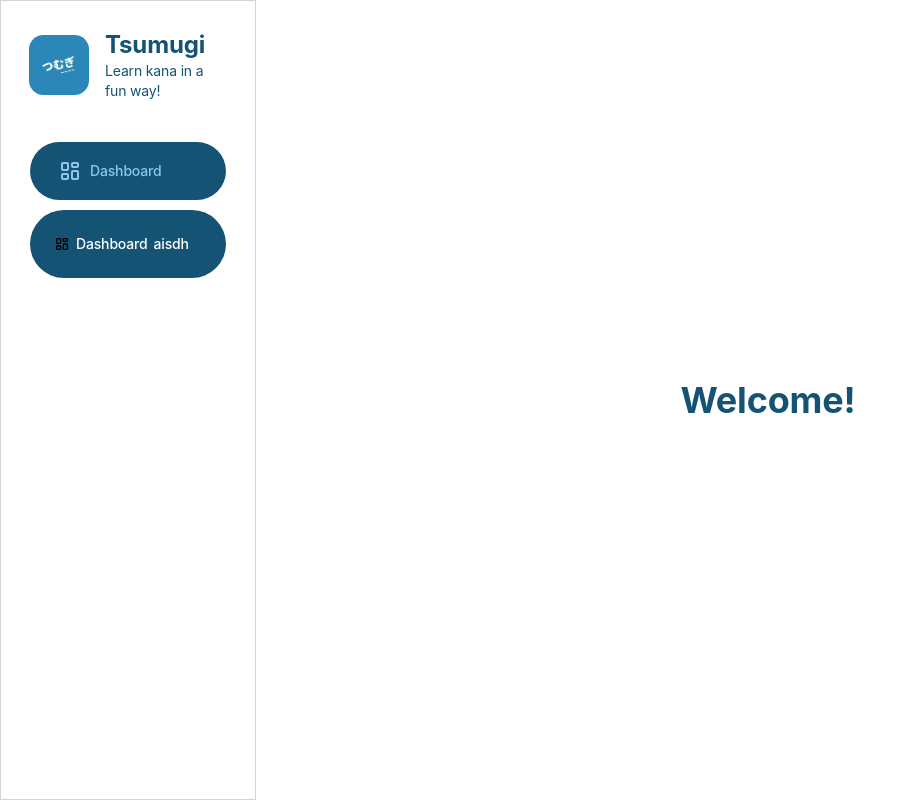
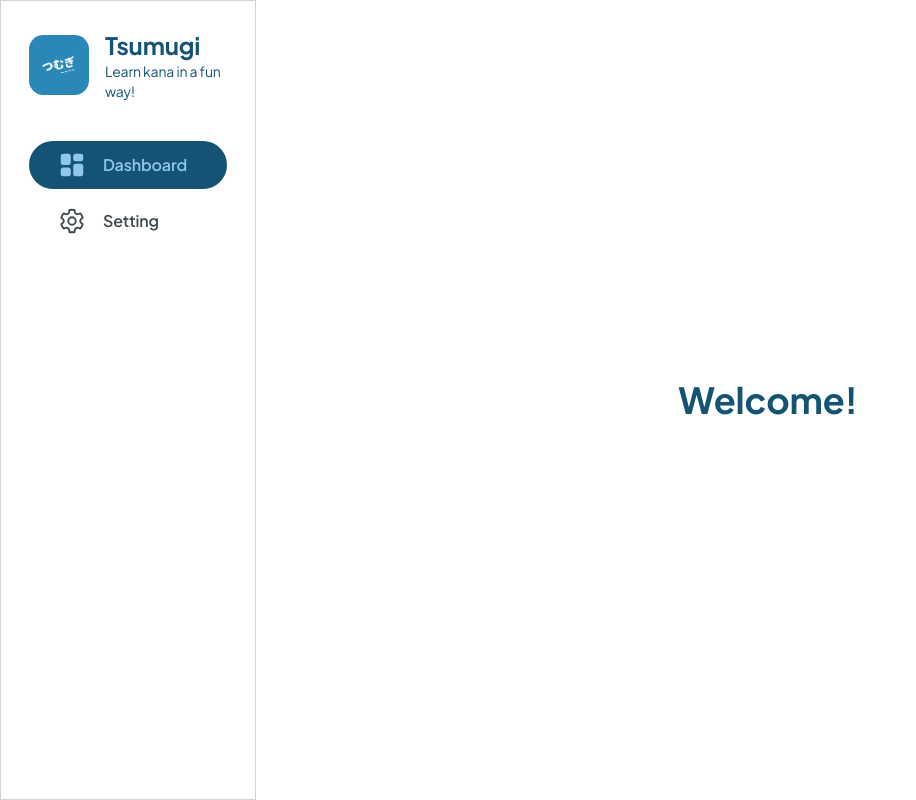
Before and after one commit to ryaand/Tsumugi, a React (Vite) app: page / in a window 1280 px wide. Shown: the whole page, without its empty margins (0-916 px from the left). Built offline with nearby package versions, Linux system fonts and the light colour scheme.

Commit message:
refactor(navbar): add settings button

```diff
--- a/index.html
+++ b/index.html
@@ -1,14 +1,21 @@
 <!doctype html>
 <html lang="en">
+
 <head>
   <meta charset="UTF-8" />
   <link rel="icon" type="image/svg+xml" href="/vite.svg" />
   <meta name="viewport" content="width=device-width, initial-scale=1.0" />
   <title>Tauri + React + Typescript</title>
+  <link rel="preconnect" href="https://fonts.googleapis.com">
+  <link rel="preconnect" href="https://fonts.gstatic.com" crossorigin>
+  <link
+    href="https://fonts.googleapis.com/css2?family=Bricolage+Grotesque:opsz,wght@12..96,200..800&family=Plus+Jakarta+Sans:ital,wght@0,200..800;1,200..800&display=swap"
+    rel="stylesheet">
 </head>
 
 <body>
   <div id="root"></div>
   <script type="module" src="/src/main.tsx"></script>
 </body>
+
 </html>
--- a/src-tauri/tauri.conf.json
+++ b/src-tauri/tauri.conf.json
@@ -16,8 +16,8 @@
         "width": 800,
         "height": 600,
         "resizable": true,
-        "minWidth": 800,
-        "minHeight": 600
+        "minWidth": 1280,
+        "minHeight": 720
       }
     ],
     "security": {
--- a/src/App.css
+++ b/src/App.css
@@ -4,6 +4,11 @@
 @import "@fontsource-variable/inter";
 
 @custom-variant dark (&:is(.dark *));
+
+body {
+  font-family: "Plus Jakarta Sans", sans-serif;
+}
+
 
 ::-webkit-scrollbar {
   width: 5px;
--- a/src/App.tsx
+++ b/src/App.tsx
@@ -2,18 +2,33 @@ import { Routes, Route } from 'react-router-dom';
 import "./App.css";
 import MainMenu from './features/mainMenu/page';
 import Navbar from './utilities/navbar';
+import { useEffect } from 'react';
 
 const App = () => {
+    useEffect(() => {
+        const handleContextMenu = (e: MouseEvent) => {
+            e.preventDefault();
+        };
+
+        document.addEventListener('contextmenu', handleContextMenu)
+
+        return () => {
+            document.removeEventListener('contextmenu', handleContextMenu)
+        }
+    }, [])
+
     return (
         <>
-            <div className='flex flex-row'>
+            <div className='flex flex-row justify-between min-h-screen w-full'>
                 <Navbar />
-                <Routes>
-                    <Route path='/' element={<MainMenu />} />
-                </Routes>
+                <main className='flex-1'>
+                    <Routes>
+                        <Route path='/' element={<MainMenu />} />
+                    </Routes>
+                </main>
             </div>
         </>
-    )
-}
+    );
+};
 
 export default App;
--- a/src/features/mainMenu/page.tsx
+++ b/src/features/mainMenu/page.tsx
@@ -1,6 +1,6 @@
 const MainMenu = () => {
     return (
-        <div className="w-4/5 h-screen flex items-center justify-center text-4xl font-bold">
+        <div className="w-full h-screen flex items-center justify-center text-4xl font-bold">
             <div>Welcome!</div>
         </div>
     )
--- a/src/utilities/navbar.tsx
+++ b/src/utilities/navbar.tsx
@@ -1,30 +1,45 @@
-import { Button } from "#components/ui/button"
+import { NavLink } from "react-router-dom"
 
 const Navbar = () => {
+    const getMenuClass = ({ isActive }) => {
+        const baseClass = "flex justify-start p-3 px-7 gap-4 rounded-full items-center h-12 w-full"
+
+        if (isActive) {
+            return `${baseClass} bg-accent-foreground text-[rgb(145,198,236)]`
+        } else {
+            return `${baseClass} text-[rgb(65,72,77)]`
+        }
+    }
+
     return (
-        <nav className="w-1/5 border border-zinc-300 p-7 flex flex-col gap-10">
+        <nav className="w-1/5 border border-zinc-300 p-7 flex flex-col gap-10 h-screen">
             <div className="flex items-center gap-4">
-                <img src="/public/logo.png" className="w-15 rounded-2xl"></img>
+                <img src="/logo.png" className="w-15 rounded-2xl" draggable={false} alt="Logo" />
                 <div className="flex flex-col justify-center">
                     <p className="font-bold text-2xl">Tsumugi</p>
                     <p className="text-sm">Learn kana in a fun way!</p>
                 </div>
             </div>
-            <div className="text-black/80 font-semibold w-full gap-2 flex flex-col">
-                <Button className="flex justify-start p-4 px-7 gap-2 rounded-full items-center h-15">
-                    <div className="zoom-150">
-                        <svg xmlns="http://www.w3.org/2000/svg" width="250" height="250" viewBox="0 0 24 24"><path fill="none" stroke="rgb(145,198,236)" stroke-width="2" d="M4 5a1 1 0 0 1 1-1h4a1 1 0 0 1 1 1v5a1 1 0 0 1-1 1H5a1 1 0 0 1-1-1V5Zm10 0a1 1 0 0 1 1-1h4a1 1 0 0 1 1 1v2a1 1 0 0 1-1 1h-4a1 1 0 0 1-1-1V5ZM4 16a1 1 0 0 1 1-1h4a1 1 0 0 1 1 1v3a1 1 0 0 1-1 1H5a1 1 0 0 1-1-1v-3Zm10-3a1 1 0 0 1 1-1h4a1 1 0 0 1 1 1v6a1 1 0 0 1-1 1h-4a1 1 0 0 1-1-1v-6Z" /></svg>
-                    </div>
-                    <p className="text-[rgb(145,198,236)]">Dashboard</p>
-                </Button>
-                <Button className="flex justify-start p-6 rounded-full items-center h-fit">
-                    <svg xmlns="http://www.w3.org/2000/svg" width="250" height="250" viewBox="0 0 24 24"><path fill="none" stroke="#000000" stroke-width="2" d="M4 5a1 1 0 0 1 1-1h4a1 1 0 0 1 1 1v5a1 1 0 0 1-1 1H5a1 1 0 0 1-1-1V5Zm10 0a1 1 0 0 1 1-1h4a1 1 0 0 1 1 1v2a1 1 0 0 1-1 1h-4a1 1 0 0 1-1-1V5ZM4 16a1 1 0 0 1 1-1h4a1 1 0 0 1 1 1v3a1 1 0 0 1-1 1H5a1 1 0 0 1-1-1v-3Zm10-3a1 1 0 0 1 1-1h4a1 1 0 0 1 1 1v6a1 1 0 0 1-1 1h-4a1 1 0 0 1-1-1v-6Z" /></svg>
-                    <p className="">Dashboard</p>
-                    <p>aisdh</p>
-                </Button>
+            <div className="font-semibold w-full gap-2 flex flex-col">
+                <NavLink to="/" className={getMenuClass} end>
+                    {({ isActive }) => (
+                        <>
+                            <svg xmlns="http://www.w3.org/2000/svg" width="30" height="30" viewBox="0 0 24 24"><path fill={isActive ? "rgb(145,198,236)" : "none"} stroke={isActive ? "rgb(145,198,236)" : "rgb(65,72,77)"} strokeWidth="2" d="M4 5a1 1 0 0 1 1-1h4a1 1 0 0 1 1 1v5a1 1 0 0 1-1 1H5a1 1 0 0 1-1-1V5Zm10 0a1 1 0 0 1 1-1h4a1 1 0 0 1 1 1v2a1 1 0 0 1-1 1h-4a1 1 0 0 1-1-1V5ZM4 16a1 1 0 0 1 1-1h4a1 1 0 0 1 1 1v3a1 1 0 0 1-1 1H5a1 1 0 0 1-1-1v-3Zm10-3a1 1 0 0 1 1-1h4a1 1 0 0 1 1 1v6a1 1 0 0 1-1 1h-4a1 1 0 0 1-1-1v-6Z" /></svg>
+                            <p>Dashboard</p>
+                        </>
+                    )}
+                </NavLink>
+                <NavLink to="/character" className={getMenuClass}>
+                    {({ isActive }) => (
+                        <>
+                            <svg xmlns="http://www.w3.org/2000/svg" width="30" height="30" viewBox="0 0 24 24"><path fill={isActive ? "rgb(145,198,236)" : "none"} stroke={isActive ? "rgb(145,198,236)" : "rgb(65,72,77)"} stroke-linecap="round" stroke-linejoin="round" stroke-width="1.5" d="M7.05 6.462a2 2 0 0 0 2.63-1.519l.32-1.72a9 9 0 0 1 3.998 0l.322 1.72a2 2 0 0 0 2.63 1.519l1.649-.58a9 9 0 0 1 2.001 3.46l-1.33 1.14a2 2 0 0 0 0 3.037l1.33 1.139a9 9 0 0 1-2.001 3.46l-1.65-.58a2 2 0 0 0-2.63 1.519L14 20.777a9 9 0 0 1-3.998 0l-.322-1.72a2 2 0 0 0-2.63-1.519l-1.649.58a9 9 0 0 1-2.001-3.46l1.33-1.14a2 2 0 0 0 0-3.036L3.4 9.342a9 9 0 0 1 2-3.46zM12 9a3 3 0 1 1 0 6a3 3 0 0 1 0-6" clip-rule="evenodd" /></svg>
+                            <p>Setting</p>
+                        </>
+                    )}
+                </NavLink>
             </div>
         </nav>
-    )
-}
+    );
+};
 
-export default Navbar
+export default Navbar;
```
Lines whose indentation alone changed are shown as unchanged.
